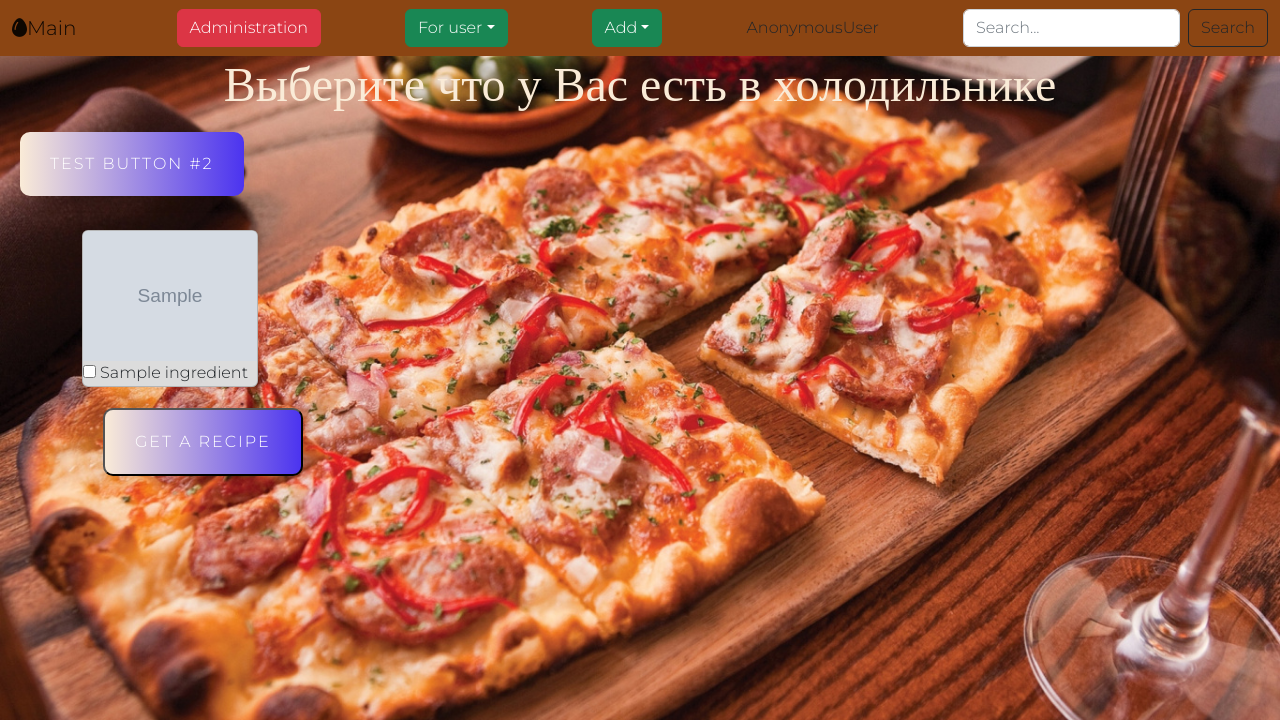
After one commit to SashaSavin/EasyCook, a Django app: page /action2/ in a window 1280 px wide. The commit adds this page. Shown: the top 727 px of the page. Run offline with Django 4.2, Linux system fonts and the light colour scheme; tables that the repository leaves empty hold one stand-in row (values such as "Sample post"); grey boxes marked "Sample" are stand-in pictures; lists and menus that the app fills with data are empty; some libraries are stand-ins or nearby versions.

Commit message:
созданы все темплейтсы и переходы по ним (кроме последнего)

```diff
--- /dev/null
+++ b/cook/templates/action2.html
@@ -0,0 +1,72 @@
+{% extends 'base.html' %}
+
+{% block content %}
+
+<body>
+
+    <div class="container-fluid">
+        <center>
+            <h1><font size="10" color="#FAEBD7" face="serif">Выберите что у Вас есть в холодильнике</font></h1>
+
+        </center>
+    </div>
+
+    <a href="{% url 'recipe_detail' %}" class="gradient-button">Test button #2</a>
+
+<section>
+    <div class="container mt-4">
+        <div class="row">
+
+        <form action="" method="POST" class="row"> {% csrf_token %}
+
+        {% for i in food %}
+
+            <div class="col">
+                <div class="card" style="width: 11rem; margin-bottom:10px; background-color: #DCDCDC">
+                    <img src="{{i.image.url}}" class="card-img-top" alt="{{i.title}}">
+                    <div class="task-box">
+                        <input class="card-title" type="checkbox"> {{i.title}}
+                    </div>
+                </div>
+            </div>
+
+        {% endfor %}
+
+            <div class="container-fluid">
+                <table>
+                    <tr>
+                        <th>
+                            <a><input class="gradient-button" type="submit" value="Get a recipe"></a>
+                        </th>
+                    </tr>
+                </table>
+            </div>
+        </form>
+        </div>
+    </div>
+</section>
+
+</body>
+
+<style>
+.gradient-button {
+    text-decoration: none;
+    display: inline-block;
+    color: white;
+    padding: 20px 30px;
+    margin: 10px 20px;
+    border-radius: 10px;
+    font-family: 'Montserrat', sans-serif;
+    text-transform: uppercase;
+    letter-spacing: 2px;
+    background-image: linear-gradient(to right, #FAEBD7 0%, #4830F0 51%, #FAEBD7 100%);
+    background-size: 200% auto;
+    box-shadow: 0 0 20px rgba(0, 0, 0, .1);
+    transition: .5s;
+}
+.gradient-button:hover {
+    background-position: right center;
+}
+</style>
+
+{% endblock %}
--- a/cook/templates/create.html
+++ b/cook/templates/add_recipe.html
@@ -4,10 +4,10 @@
 <div class="containe m-3">
     <div class="card" style="width: 30rem;">
       <div class="card-body">
-        <h5 class="card-title">Новый маршрут</h5>
+        <h5 class="card-title">New recipe</h5>
             <form method="post" enctype="multipart/form-data">{% csrf_token %}
                 {{ form.as_p }}
-                <input type="submit" value="Сохранить">
+                <input type="submit" value="ADD">
             </form>
           </div>
     </div>
--- a/cook/templates/base.html
+++ b/cook/templates/base.html
@@ -8,7 +8,7 @@
     <meta name="viewport"
           content="width=device-width, user-scalable=no, initial-scale=1.0, maximum-scale=1.0, minimum-scale=1.0">
     <meta http-equiv="X-UA-Compatible" content="ie=edge">
-    <title>Кулинарный Блог</title>
+    <title>Easy Cook</title>
     <link rel="stylesheet" href="https://cdn.jsdelivr.net/npm/bootstrap@5.2.0-beta1/dist/css/bootstrap.min.css">
     <link rel="stylesheet" href="https://cdnjs.cloudflare.com/ajax/libs/font-awesome/6.1.1/css/all.min.css">
     <link rel="preconnect" href="https://fonts.googleapis.com">
@@ -22,28 +22,39 @@
 
     <div class="container-fluid">
 
-        <a class="navbar-brand" href = "/"><i class="fa-solid fa-egg"></i>Главная</a>
-        <a href="/admin" class="btn btn-danger">Администрирование</a>
+        <a class="navbar-brand" href = "/"><i class="fa-solid fa-egg"></i>Main</a>
+        <a href="/admin" class="btn btn-danger">Administration</a>
 
         <center>
             <div class="dropdown">
                 <a class="btn btn btn-success dropdown-toggle" href="#" role="button" data-bs-toggle="dropdown"
-                   aria-expanded="false"></a>
+                   aria-expanded="false">For user</a>
 
                 <ul class="form-control me-2; dropdown-menu">
-                    <li><a href="{% url 'login' %}" class="dropdown-item"> Авторизация </a></li>
-                    <li><a href="{% url 'register' %}" class="dropdown-item"> Регистрация </a></li>
-                    <li><a href="{% url 'logout' %}" class="dropdown-item"> Выйти </a></li>
+                    <li><a href="{% url 'login' %}" class="dropdown-item"> Authorization </a></li>
+                    <li><a href="{% url 'register' %}" class="dropdown-item"> Registration </a></li>
+                    <li><a href="{% url 'logout' %}" class="dropdown-item"> Exit </a></li>
                 </ul>
+            </div>
+        </center>
 
+         <center>
+            <div class="dropdown">
+                <a class="btn btn btn-success dropdown-toggle" href="#" role="button" data-bs-toggle="dropdown"
+                   aria-expanded="false">Add</a>
+
+                <ul class="form-control me-2; dropdown-menu">
+                    <li><a href="{% url 'add_recipe' %}" class="btn btn-outline-dark"> Add recipe </a></li>
+                    <li><a href="{% url 'add_ingredient' %}" class="btn btn-outline-dark"> Add ingredient </a></li>
+                </ul>
             </div>
         </center>
 
         {{request.user}}
 
         <form class="d-flex" action="{% url 'search_results' %}" role="search" method="get">
-            <input class="form-control me-2" type="search" placeholder="Поиск..." aria-label="Search" name="q">
-            <button class="btn btn-outline-dark" type="submit">Поиск</button>
+            <input class="form-control me-2" type="search" placeholder="Search..." aria-label="Search" name="q">
+            <button class="btn btn-outline-dark" type="submit">Search</button>
         </form>
     </div>
 
--- a/cook/templates/login.html
+++ b/cook/templates/login.html
@@ -3,14 +3,14 @@
 {% block content %}
 
 <div class="container m-4">
-    <h1 class="text-white mt-3">Авторизация</h1>
+    <h1 class="text-white mt-3">Authorization</h1>
 
         <div class="text-white col-8">
 
             <form action="" method="post">
 		        {% csrf_token %}
                 {{form}}
-                <input type="submit" class="btn btn-secondary" value="Войти">
+                <input type="submit" class="btn btn-secondary" value="Enter">
             </form>
 
         </div>
--- a/cook/templates/register.html
+++ b/cook/templates/register.html
@@ -4,14 +4,14 @@
 
 <div class="container m-4">
 
-    <h1 class="text-white mt-3">Регистрация</h1>
+    <h1 class="text-white mt-3">Registration</h1>
 
         <div class="text-white col-2">
 
             <form action="" method="post">
 		        {% csrf_token %}
                 {{form}}
-                <input type="submit" class="btn btn-secondary mt-3" value="Зарегистрироваться">
+                <input type="submit" class="btn btn-secondary mt-3" value="Registration">
             </form>
 
         </div>
--- a/cook/urls.py
+++ b/cook/urls.py
@@ -1,15 +1,20 @@
 from django.urls import path
-from cook.views import ListObjectsView, ProjectLoginView, RegisterUserView, ProjectLogoutView, SearchResultsView
-# DetailObjectsView, SearchResultsView, NeedUpdateView, PostDeleteView, PostCreateView,
+from cook.views import home_view, IngredientListObjectsView1, IngredientListObjectsView2, ProjectLoginView, \
+    RegisterUserView, ProjectLogoutView, SearchResultsView, AddCreateViewIngredient, AddCreateViewRecipe, \
+    RecipeDetailObjectsView
+    # NeedUpdateView, PostDeleteView, #TODO
 
 urlpatterns = [
-    path('', ListObjectsView.as_view()),
+    path('', home_view),
+    path('action1/', IngredientListObjectsView1.as_view()),
+    path('action2/', IngredientListObjectsView2.as_view()),
     path('search/', SearchResultsView.as_view(), name="search_results"),
-    # path('edit/<int:pk>', NeedUpdateView.as_view(), name = 'edit'),
-    # path('delete/<int:pk>', PostDeleteView.as_view(), name = 'delete'),
-    # path('create/', PostCreateView.as_view(), name = 'create'),
-    # path('detail/<int:pk>', DetailObjectsView.as_view(), name='detail'),
+    path('add_recipe/', AddCreateViewRecipe.as_view(), name='add_recipe'),
+    path('add_ingredient/', AddCreateViewIngredient.as_view(), name='add_ingredient'),
+    path('detail/<int:pk>', RecipeDetailObjectsView.as_view(), name='recipe_detail'),
     path('login/', ProjectLoginView.as_view(), name='login'),
     path('register/', RegisterUserView.as_view(), name='register'),
     path('logout/', ProjectLogoutView.as_view(), name='logout'),
+    # path('edit/<int:pk>', NeedUpdateView.as_view(), name = 'edit'), #TODO
+    # path('delete/<int:pk>', PostDeleteView.as_view(), name = 'delete'), #TODO
 ]
--- a/cook/views.py
+++ b/cook/views.py
@@ -1,9 +1,7 @@
 from django.contrib import messages
 from django.contrib.auth.views import LoginView, LogoutView
-from django.http import HttpResponse
-from django.urls import reverse_lazy
-from django.views.generic import ListView, DetailView, CreateView, UpdateView, DeleteView
-from django.views.generic.edit import FormMixin
+from django.shortcuts import render
+from django.views.generic import ListView, DetailView, CreateView #UpdateView, DeleteView #TODO
 from cook.models import Ingredient, Recipe
 from django.db.models import Q
 from .forms import AuthUserForm, RegisterUserForm
@@ -11,10 +9,26 @@ from django.contrib.auth.models import User
 from django.contrib.auth.mixins import LoginRequiredMixin
 
 
-class ListObjectsView(ListView):
+def home_view(request):
+    return render(request, "main.html", {})
+
+
+class IngredientListObjectsView1(ListView):
     model = Ingredient
-    template_name = 'main.html'
-    context_object_name = 'posts'
+    template_name = 'action1.html'
+    context_object_name = 'food'
+
+
+class IngredientListObjectsView2(ListView):
+    model = Ingredient
+    template_name = 'action2.html'
+    context_object_name = 'food'
+
+
+class RecipeDetailObjectsView(DetailView):
+    model = Recipe
+    template_name = 'recipe.html'
+    context_object_name = 'recipe'
 
 
 class CustomSuccessMessageMixin:
@@ -30,6 +44,45 @@ class CustomSuccessMessageMixin:
 
     def get_success_url(self):
         return '%s?id=%s' % (self.success_url, self.object.id)
+
+
+class AddCreateViewRecipe(CustomSuccessMessageMixin, LoginRequiredMixin, CreateView):
+    model = Recipe
+    template_name = 'add_recipe.html'
+    fields = ['title', 'ingredients', 'description', 'image']
+    success_url = '/'
+    login_url = '/login/'
+    redirect_field_name = 'redirect_to'
+    success_msg = 'Запись создана'
+
+
+class AddCreateViewIngredient(CustomSuccessMessageMixin, LoginRequiredMixin, CreateView):
+    model = Ingredient
+    template_name = 'add_ingredient.html'
+    fields = ['title', 'image']
+    success_url = '/'
+    login_url = '/login/'
+    redirect_field_name = 'redirect_to'
+    success_msg = 'Запись создана'
+
+
+# class RecipeUpdateView(CustomSuccessMessageMixin, LoginRequiredMixin, UpdateView): #TODO
+#     model = Recipe
+#     template_name = 'edit_recipe.html'
+#     fields = 'image', 'title', 'desc'
+#     login_url = '/login/'
+#     redirect_field_name = 'redirect_to'
+#     success_url = '/'
+#     success_msg = 'Запись обновлена'
+#
+#
+# class RecipeDeleteView(LoginRequiredMixin, DeleteView): #TODO
+#     '''Класс для удаления постов'''
+#     model = Recipe
+#     template_name = 'delete_recipe.html'
+#     success_url = '/'
+#     login_url = '/login/'
+#     redirect_field_name = 'redirect_to'
 
 
 class SearchResultsView(ListView):
```
Also changed, not shown: cook/templates/action1.html (added, +72 -0 lines), cook/templates/add_ingredient.html (added, +16 -0 lines), cook/templates/delete.html (+15 -15 lines), cook/templates/detail.html (deleted, +0 -62 lines), cook/templates/edit.html (+19 -19 lines), cook/templates/main.html (+23 -0 lines), cook/templates/page.html (deleted, +0 -69 lines), cook/templates/recipe.html (added, +37 -0 lines), cook/templates/search_results.html (+14 -13 lines), static/posts/яйца.jpg (deleted), 1 other file.
